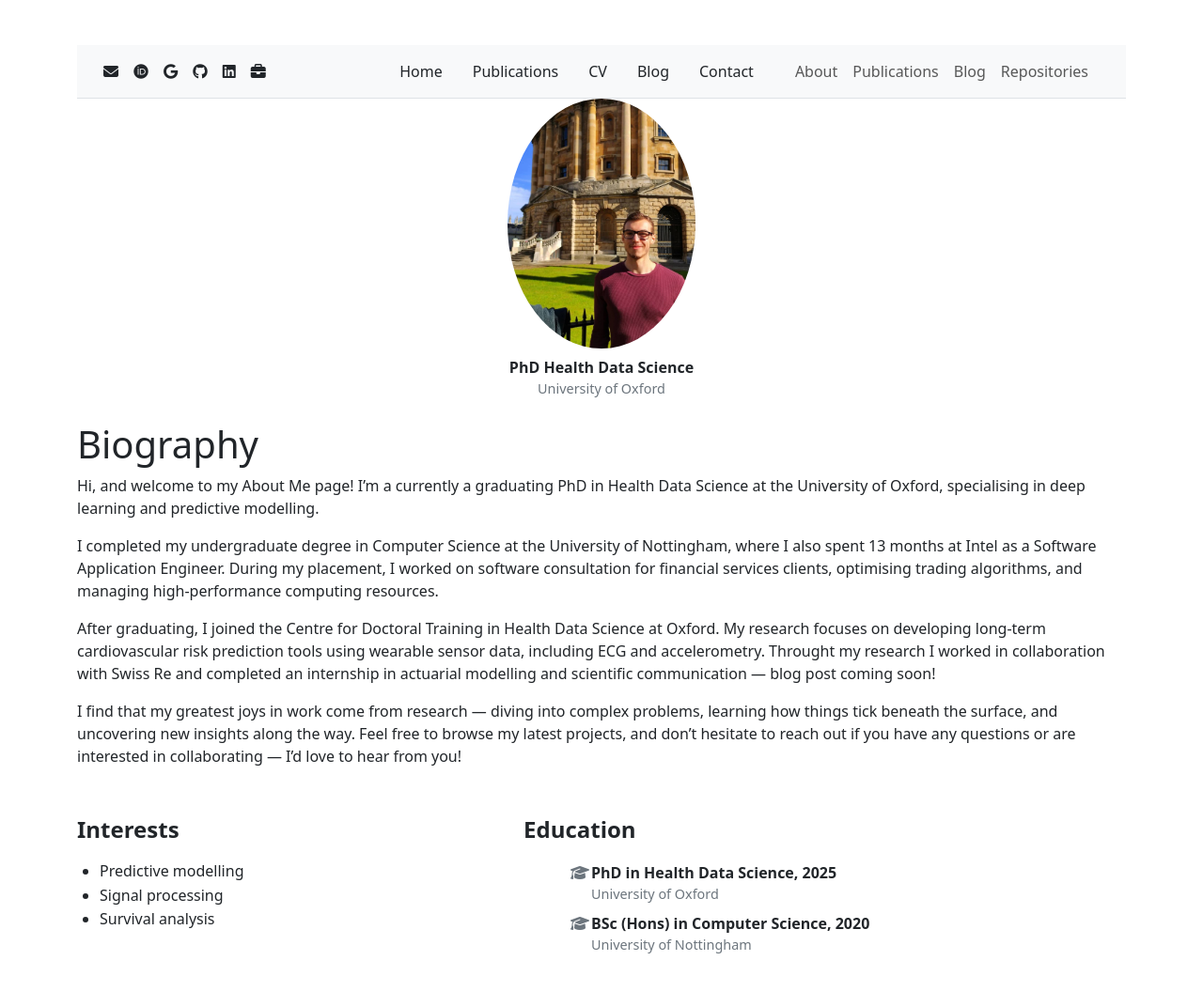
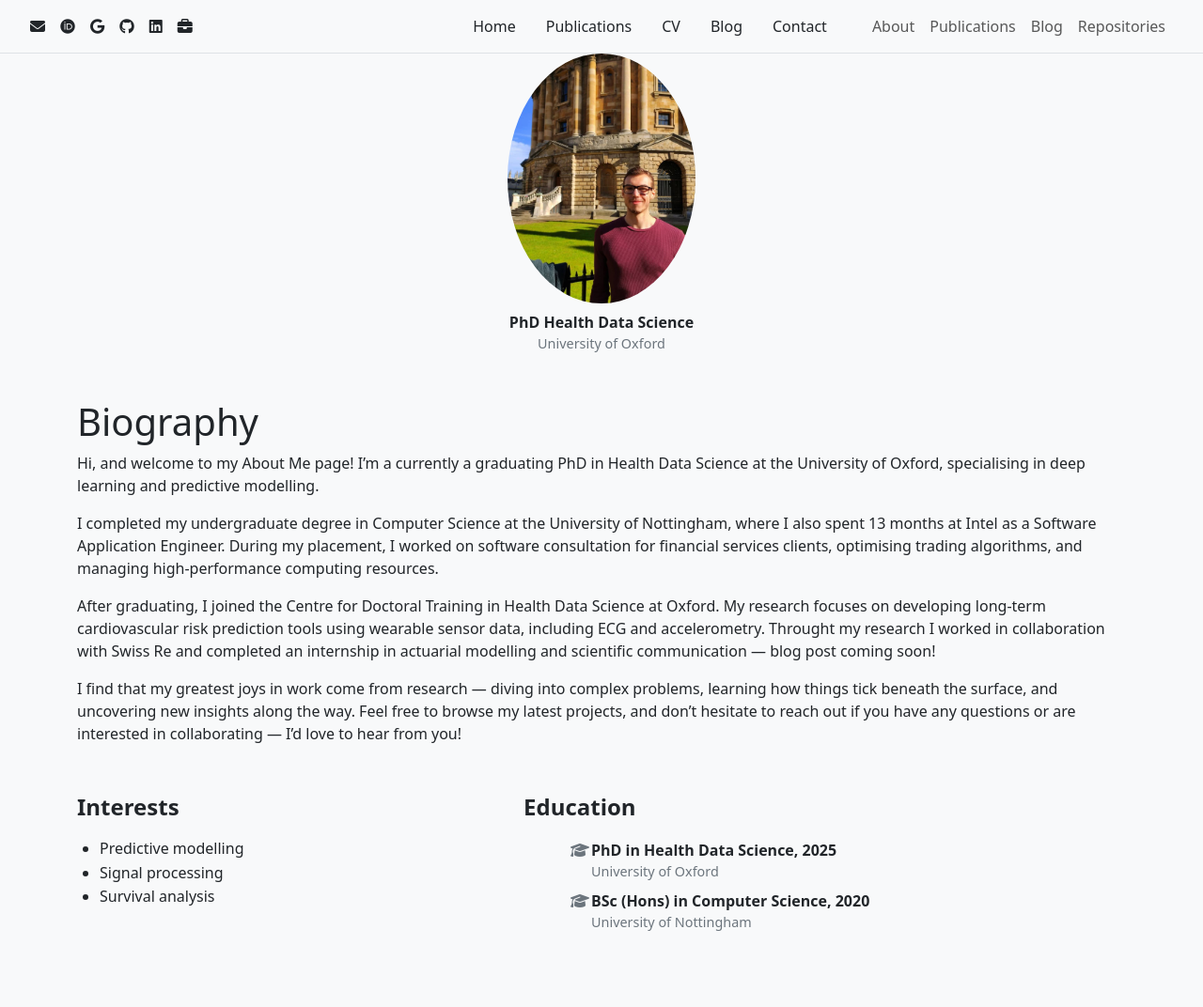
Before and after one commit to Ads98/Ads98.github.io, a Jekyll site: the page built from index.md, in a window 1280 px wide. Shown: the whole page at 94% size. Built offline with Jekyll 4.4.1, drawn with Linux system fonts in a browser that asks for light colours; after the commit the page ends 1000 px from its top, so only the background shows below that.

```diff
--- a/_includes/navbar.html
+++ b/_includes/navbar.html
@@ -1,6 +1,6 @@
 <!-- 🔗 TODO introucde dark/light mode-->
 <nav class="navbar navbar-expand-lg navbar-light bg-light px-3 border-bottom">
-    <div class="container-fluid d-flex justify-content-between align-items-center">
+    <div class="w-100 d-flex justify-content-between align-items-center px-3 flex-wrap">
 
       <!-- 🔗 Left: Social icons -->
       <div class="d-flex align-items-center gap-3">
--- a/_layouts/default.html
+++ b/_layouts/default.html
@@ -1,40 +1,50 @@
 <!DOCTYPE html>
 <html lang="en">
   <head>
-        <meta charset="UTF-8">
+    <meta charset="UTF-8" />
     <title>{{ page.title }}</title>
-        <meta name="viewport" content="width=device-width, initial-scale=1">
+    <meta name="viewport" content="width=device-width, initial-scale=1" />
 
     <!-- ✅ Bootstrap CSS -->
-        <link href="https://cdn.jsdelivr.net/npm/bootstrap@5.3.0/dist/css/bootstrap.min.css" rel="stylesheet">
+    <link
+      href="https://cdn.jsdelivr.net/npm/bootstrap@5.3.0/dist/css/bootstrap.min.css"
+      rel="stylesheet"
+    />
 
-        <!-- ✅ Font Awesome (for graduation cap icons) -->
-        <link rel="stylesheet" href="https://cdnjs.cloudflare.com/ajax/libs/font-awesome/6.4.0/css/all.min.css">
+    <!-- ✅ Font Awesome (for icons) -->
+    <link
+      rel="stylesheet"
+      href="https://cdnjs.cloudflare.com/ajax/libs/font-awesome/6.4.0/css/all.min.css"
+    />
 
     <!-- ✅ Your custom site styles -->
-        <link rel="stylesheet" href="{{ '/assets/css/custom.css' | relative_url }}">
+    <link
+      rel="stylesheet"
+      href="{{ '/assets/css/custom.css' | relative_url }}"
+    />
 
     {{ site.seo }}
   </head>
 
-<body class="container py-5">
-
+  <body class="bg-light">
     {% include navbar.html %}
 
     <!-- ✅ Profile section -->
     {% if page.profile and page.profile.image %}
       <div class="text-center mb-4">
         {% if page.profile.image_circular %}
-      <img src="{{ page.profile.image | relative_url }}"
+          <img
+            src="{{ page.profile.image | relative_url }}"
             alt="Profile picture"
-           style="max-width: 200px; border-radius: 50%;">
+            style="max-width: 200px; border-radius: 50%"
+          />
         {% else %}
-      <img src="{{ page.profile.image | relative_url }}"
+          <img
+            src="{{ page.profile.image | relative_url }}"
             alt="Profile picture"
-           style="width: 200px; height: 200px; object-fit: cover; border-radius: 50%;">
+            style="width: 200px; height: 200px; object-fit: cover; border-radius: 50%"
+          />
         {% endif %}
-
-    <!-- 👇 Caption text under image -->
         <div class="mt-2">
           <p class="mb-0 fw-semibold">PhD Health Data Science</p>
           <p class="mb-0 text-muted">University of Oxford</p>
@@ -43,7 +53,9 @@
     {% endif %}
 
     <!-- ✅ Main page content -->
+    <div class="container pt-4">
       {{ content }}
+    </div>
 
     <!-- ✅ Bootstrap JS -->
     <script src="https://cdn.jsdelivr.net/npm/bootstrap@5.3.0/dist/js/bootstrap.bundle.min.js"></script>
```
Lines whose indentation alone changed are shown as unchanged.
